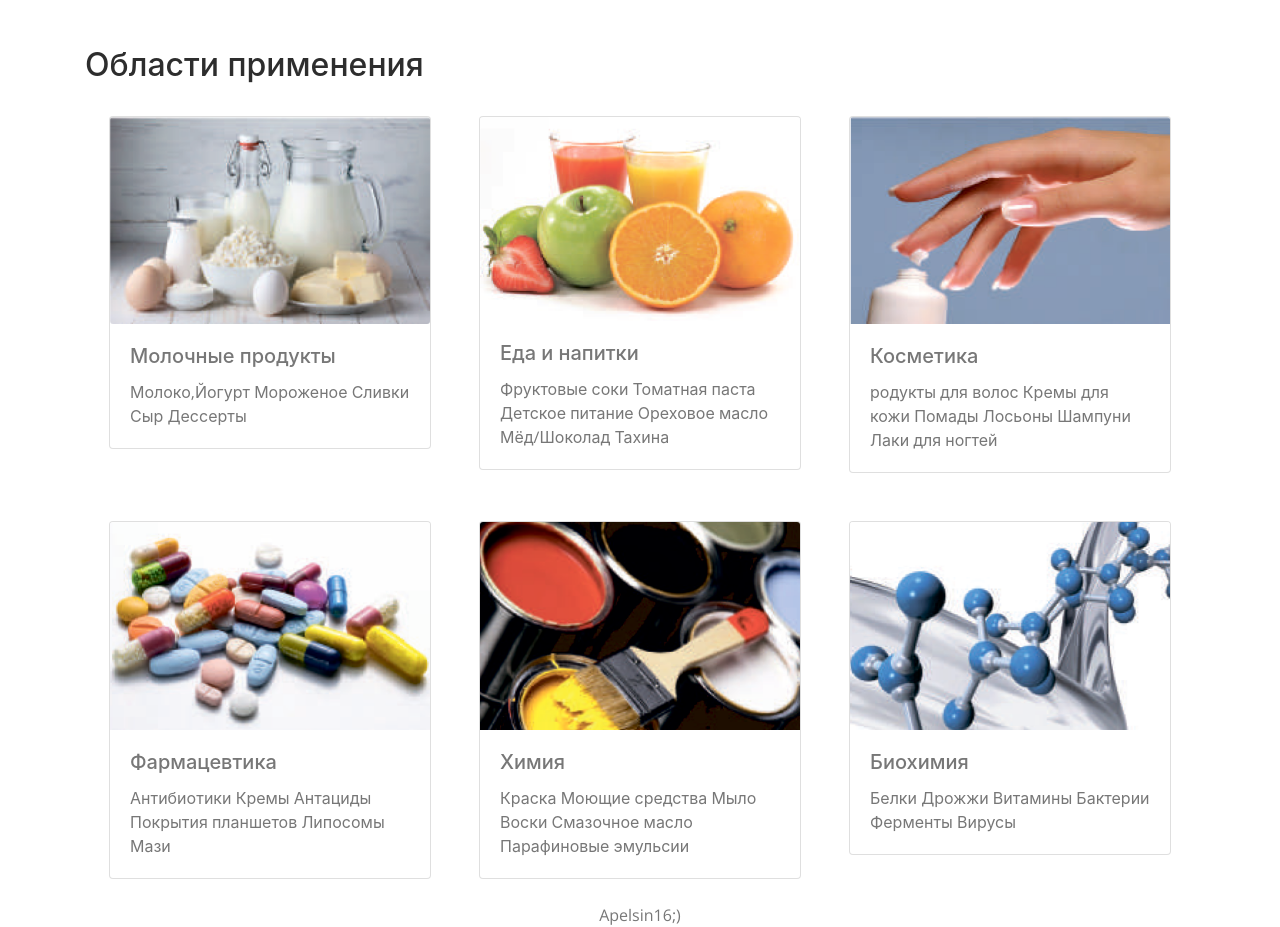
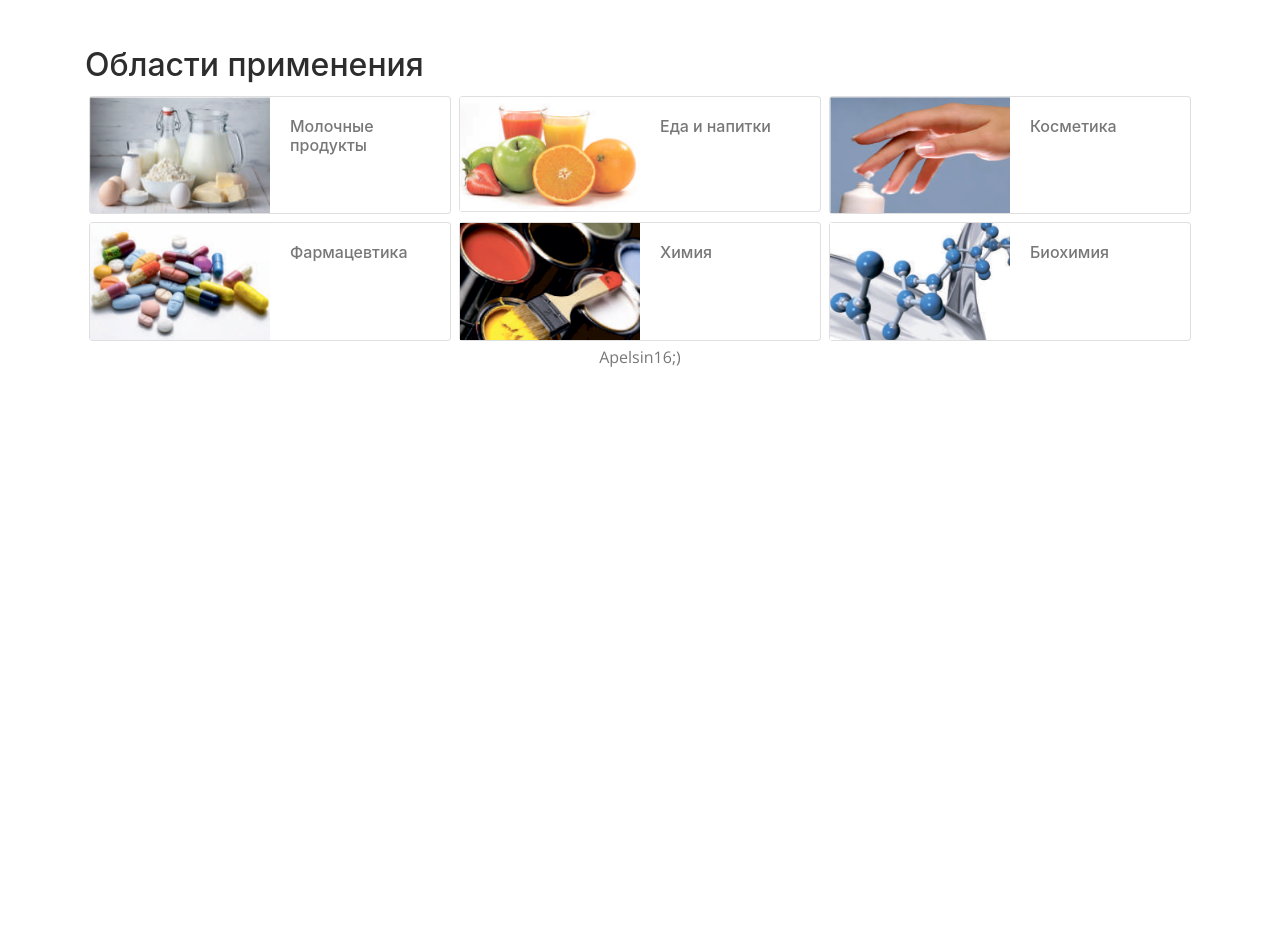
Before and after one commit to apelsin16/ml-hommak, a website: page src/index.html in a window 1280 px wide. Shown: the part 864-1791 px from the top of the page. After the commit the page ends 1233 px from the top, so only its background shows below. Drawn offline with nearby package versions, Linux system fonts and the light colour scheme; files that its build step writes are made by us from their sources.

Commit message:
page hommar start

```diff
--- /dev/null
+++ b/src/html/footer.html
@@ -0,0 +1,16 @@
+<footer>
+        //= home/footer.html
+       </footer>
+
+
+
+
+
+       <script src="https://code.jquery.com/jquery-3.3.1.slim.min.js" integrity="sha384-q8i/X+965DzO0rT7abK41JStQIAqVgRVzpbzo5smXKp4YfRvH+8abtTE1Pi6jizo" crossorigin="anonymous"></script>
+       <script src="https://cdnjs.cloudflare.com/ajax/libs/popper.js/1.14.6/umd/popper.min.js" integrity="sha384-wHAiFfRlMFy6i5SRaxvfOCifBUQy1xHdJ/yoi7FRNXMRBu5WHdZYu1hA6ZOblgut" crossorigin="anonymous"></script>
+       <script src="https://stackpath.bootstrapcdn.com/bootstrap/4.2.1/js/bootstrap.min.js" integrity="sha384-B0UglyR+jN6CkvvICOB2joaf5I4l3gm9GU6Hc1og6Ls7i6U/mkkaduKaBhlAXv9k" crossorigin="anonymous"></script>
+
+         <script src="js/scripts.min.js"></script>
+       </body>
+
+       </html>
--- /dev/null
+++ b/src/html/head.html
@@ -0,0 +1,26 @@
+<!DOCTYPE html>
+<html lang="en">
+
+<head>
+  <meta charset="UTF-8">
+  <meta name="viewport" content="width=device-width, initial-scale=1.0">
+  <meta http-equiv="X-UA-Compatible" content="ie=edge">
+  <meta name="description" content="">
+  <meta name="keywords" content="">
+  <meta name="theme-color" content="#000000">
+  <meta name="copyright" content="Author">
+  <meta name="apple-mobile-web-app-capable" content="yes">
+  <meta name="apple-mobile-web-app-status-bar-style" content="#000000">
+  <meta name="apple-mobile-web-app-title" content="Application Name">
+  <meta name="msapplication-TileImage" content="images/favicons/144x144.png">
+  <meta name="msapplication-TileColor" content="#000000">
+  <meta name="format-detection" content="telephone=no">
+
+
+  <title>ML - оборудование</title>
+  <link rel="stylesheet" href="https://cdnjs.cloudflare.com/ajax/libs/font-awesome/4.7.0/css/font-awesome.min.css">
+  <link rel="stylesheet" href="https://bootswatch.com/4/spacelab/bootstrap.min.css">
+  <link rel="stylesheet" href="css/styles.min.css">
+</head>
+
+<body>
--- a/src/html/home/application-fields.html
+++ b/src/html/home/application-fields.html
@@ -2,87 +2,87 @@
   <h2 class="mt-4">Области применения</h2>
   <div class="container">
     <div class="row">
-      <div class="col-md-6 col-lg-4 p-4">
-        <div class="card">
-          <img src="./images/diary.png" class="card-img" alt="...">
+      <div class="col-sm-6 col-md-6 col-lg-4 p-1">
+        <div class="card d-flex flex-row">
+          <img src="./images/diary.png" class="card-img-left" alt="...">
           <div class="card-body">
-            <h5 class="card-title">Молочные продукты</h5>
-            <p class="card-text">Молоко,Йогурт
+            <h5 class="card-title h6">Молочные продукты</h5>
+            <!-- <p class="card-text">Молоко, Йогурт
               Мороженое
               Сливки
               Сыр
-              Дессерты</p>
+              Дессерты</p> -->
           </div>
         </div>
       </div>
-      <div class="col-md-6 col-lg-4  p-4">
-        <div class="card">
-          <img src="./images/food.png" class="card-img-top" alt="...">
+      <div class="col-sm-6 col-md-6 col-lg-4  p-1">
+        <div class="card d-flex flex-row">
+          <img src="./images/food.png" class="card-img-left" alt="...">
           <div class="card-body">
-            <h5 class="card-title">Еда и напитки</h5>
-            <p class="card-text">Фруктовые соки
+            <h5 class="card-title h6">Еда и напитки</h5>
+            <!-- <p class="card-text">Фруктовые соки
               Томатная паста
               Детское питание
               Ореховое масло
               Мёд/Шоколад
-              Тахина</p>
+              Тахина</p> -->
           </div>
         </div>
       </div>
-      <div class="col-md-6 col-lg-4  p-4">
-        <div class="card">
-          <img src="./images/cosmetic.png" class="card-img-top" alt="...">
+      <div class="col-sm-6 col-md-6 col-lg-4  p-1">
+        <div class="card d-flex flex-row">
+          <img src="./images/cosmetic.png" class="card-img-left" alt="...">
           <div class="card-body">
-            <h5 class="card-title">Косметика</h5>
-            <p class="card-text">родукты
+            <h5 class="card-title h6">Косметика</h5>
+            <!-- <p class="card-text">Продукты
               для волос
               Кремы для кожи
               Помады
               Лосьоны
               Шампуни
-              Лаки для ногтей</p>
+              Лаки для ногтей</p> -->
           </div>
         </div>
       </div>
-      <div class="col-md-6 col-lg-4  p-4">
-        <div class="card">
-          <img src="./images/pharmaceutic.png" class="card-img-top" alt="...">
+      <div class="col-sm-6 col-md-6 col-lg-4  p-1">
+        <div class="card d-flex flex-row">
+          <img src="./images/pharmaceutic.png" class="card-img-left" alt="...">
           <div class="card-body">
-            <h5 class="card-title">Фармацевтика</h5>
-            <p class="card-text">Антибиотики
+            <h5 class="card-title h6">Фармацевтика</h5>
+            <!-- <p class="card-text">Антибиотики
               Кремы
               Антациды
               Покрытия планшетов
               Липосомы
-              Мази</p>
+              Мази</p> -->
           </div>
         </div>
       </div>
-      <div class="col-md-6 col-lg-4  p-4">
-        <div class="card">
-          <img src="./images/chemical.png" class="card-img-top" alt="...">
+      <div class="col-sm-6 col-md-6 col-lg-4  p-1">
+        <div class="card d-flex flex-row">
+          <img src="./images/chemical.png" class="card-img-left" alt="...">
           <div class="card-body">
-            <h5 class="card-title">Химия</h5>
-            <p class="card-text">Краска
+            <h5 class="card-title h6">Химия</h5>
+            <!-- <p class="card-text">Краска
               Моющие средства
               Мыло
               Воски
               Смазочное масло
-              Парафиновые эмульсии</p>
+              Парафиновые эмульсии</p> -->
           </div>
         </div>
       </div>
-      <div class="col col-md-6 col-lg-4  p-4">
-        <div class="card">
-          <img src="./images/biotechnology.png" class="card-img-top" alt="...">
+      <div class="col-sm-6 col-md-6 col-lg-4  p-1">
+        <div class="card d-flex flex-row">
+          <img src="./images/biotechnology.png" class="card-img-left" alt="...">
           <div class="card-body">
-            <h5 class="card-title">Биохимия</h5>
-            <p class="card-text">Белки
+            <h5 class="card-title h6">Биохимия</h5>
+            <!-- <p class="card-text">Белки
               Дрожжи
               Витамины
               Бактерии
               Ферменты
-              Вирусы</p>
+              Вирусы</p> -->
           </div>
         </div>
       </div>
--- a/src/html/home/goods.html
+++ b/src/html/home/goods.html
@@ -1,14 +1,16 @@
 <section>
   <h2 class="mt-4">Мы предлагаем</h2>
-  <p>Ut varius tincidunt libero. Vivamus laoreet. Mauris sollicitudin fermentum libero. Etiam sollicitudin, ipsum eu
-    pulvinar rutrum, tellus ipsum laoreet sapien, quis venenatis ante odio sit amet eros. Etiam vitae tortor.</p>
+  <p>Высококачественное оборудование производства турецких компаний Hommak и Milkotech, комплексные решения в
+    химической, пищевой и фармацевтической промышленности.</p>
   <div class="card-group">
     <div class="card m-4 border-0">
+      <a href="hommak.html">
         <img src="./images/c-hm1.png" class="card-img-top p-4" alt="...">
         <div class="card-body">
           <h5 class="card-title">HOMMAK</h5>
           <p class="card-text">Оборудование турецкой компании HOMMAK</p>
 
+      </a>
     </div>
   </div>
   <div class="card m-4 border-0">
--- a/src/html/home/nav.html
+++ b/src/html/home/nav.html
@@ -8,8 +8,13 @@
       <li class="nav-item active">
         <a class="nav-link" href="#">Главная<span class="sr-only">(current)</span></a>
       </li>
-      <li class="nav-item">
-        <a class="nav-link" href="#">Оборудование</a>
+      <li class="nav-item dropdown">
+        <a class="nav-link dropdown-toggle" data-toggle="dropdown" href="#" role="button" aria-haspopup="true" aria-expanded="false">Оборудование</a>
+        <div class="dropdown-menu">
+          <a class="dropdown-item" href="./hommak.html">HOMMAK</a>
+          <a class="dropdown-item" href="#">Milkotech</a>
+          <a class="dropdown-item" href="#">Сервис</a>
+        </div>
       </li>
       <li class="nav-item">
         <a class="nav-link" href="#">Контакты</a>
--- a/src/index.html
+++ b/src/index.html
@@ -1,30 +1,4 @@
-<!DOCTYPE html>
-<html lang="en">
-
-<head>
-  <meta charset="UTF-8">
-  <meta name="viewport" content="width=device-width, initial-scale=1.0">
-  <meta http-equiv="X-UA-Compatible" content="ie=edge">
-  <meta name="description" content="">
-  <meta name="keywords" content="">
-  <meta name="theme-color" content="#000000">
-  <meta name="copyright" content="Author">
-  <meta name="apple-mobile-web-app-capable" content="yes">
-  <meta name="apple-mobile-web-app-status-bar-style" content="#000000">
-  <meta name="apple-mobile-web-app-title" content="Application Name">
-  <meta name="msapplication-TileImage" content="images/favicons/144x144.png">
-  <meta name="msapplication-TileColor" content="#000000">
-  <meta name="format-detection" content="telephone=no">
-
-
-  <title>ML - оборудование</title>
-  <link rel="stylesheet" href="https://cdnjs.cloudflare.com/ajax/libs/font-awesome/4.7.0/css/font-awesome.min.css">
-  <link rel="stylesheet" href="https://bootswatch.com/4/spacelab/bootstrap.min.css">
-  <link rel="stylesheet" href="css/styles.min.css">
-</head>
-
-<body>
-
+//= html/head.html
 <div class="container-fluid">
   //= html/home/nav.html
   //= html/home/main-image.html
@@ -35,19 +9,4 @@
 <div class="container">
   //= html/home/application-fields.html
 </div>
-<footer>
- //= html/home/footer.html
-</footer>
-
-
-
-
-
-<script src="https://code.jquery.com/jquery-3.3.1.slim.min.js" integrity="sha384-q8i/X+965DzO0rT7abK41JStQIAqVgRVzpbzo5smXKp4YfRvH+8abtTE1Pi6jizo" crossorigin="anonymous"></script>
-<script src="https://cdnjs.cloudflare.com/ajax/libs/popper.js/1.14.6/umd/popper.min.js" integrity="sha384-wHAiFfRlMFy6i5SRaxvfOCifBUQy1xHdJ/yoi7FRNXMRBu5WHdZYu1hA6ZOblgut" crossorigin="anonymous"></script>
-<script src="https://stackpath.bootstrapcdn.com/bootstrap/4.2.1/js/bootstrap.min.js" integrity="sha384-B0UglyR+jN6CkvvICOB2joaf5I4l3gm9GU6Hc1og6Ls7i6U/mkkaduKaBhlAXv9k" crossorigin="anonymous"></script>
-
-  <script src="js/scripts.min.js"></script>
-</body>
-
-</html>
+//= html/footer.html
--- a/src/sass/styles.scss
+++ b/src/sass/styles.scss
@@ -2,3 +2,8 @@
    Import partials below
 */
 @import './normalize';
+
+.card-img-left {
+  width: 50%;
+  height: 50%;
+}
```
Also changed, not shown: src/hommak.html (added, +12 -0 lines), src/html/hommak/main-image.html (added, +1 -0 lines), src/html/hommak/nav.html (added, +27 -0 lines), build/css/styles.css, build/css/styles.min.css, build/hommak.html (added), build/index.html. Lines whose indentation alone changed are shown as unchanged.
